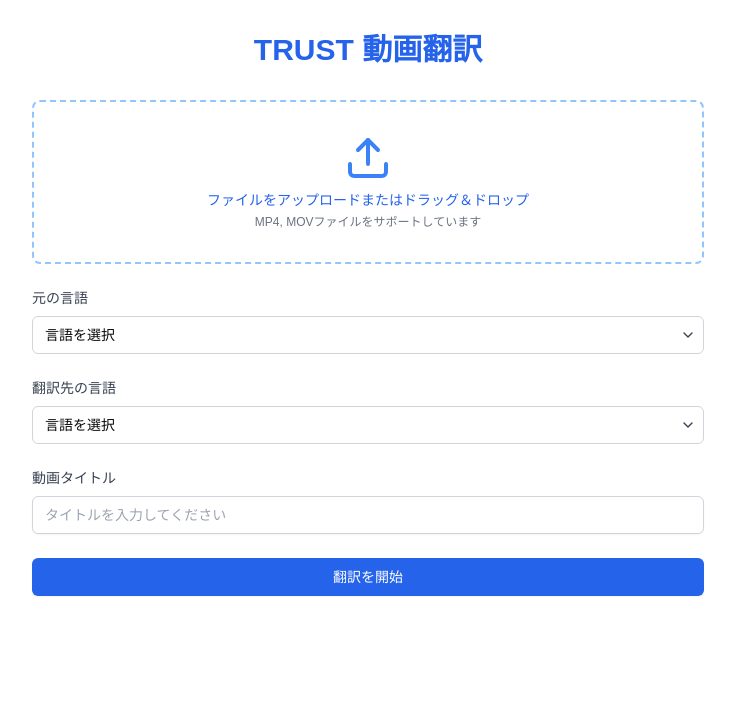
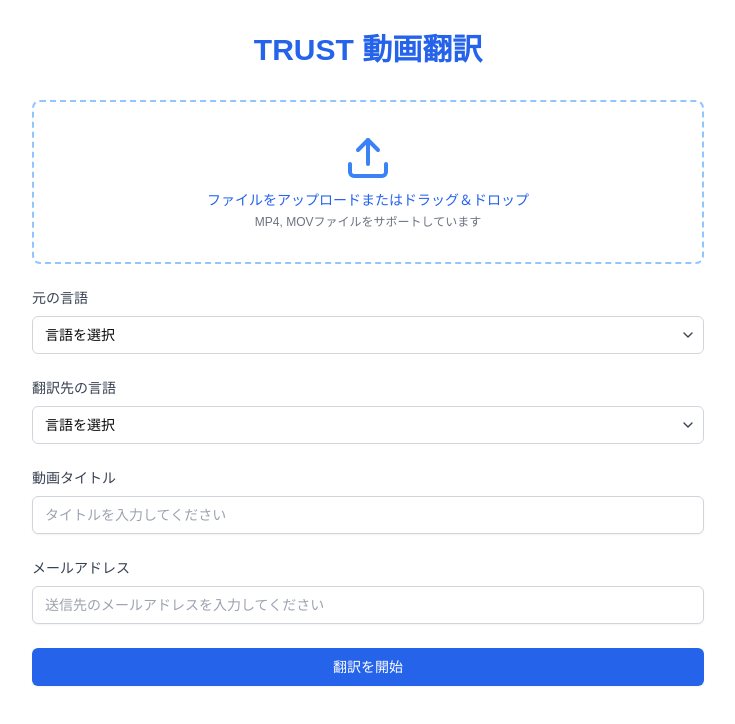
Before and after one commit to K-Irwin8/TrustVideoTranslate, a Next.js app: page /translate in a window 1280 px wide. Shown: the top 724 px of the page, without its empty margins (272-1007 px from the left). Built offline with nearby package versions, Linux system fonts and the light colour scheme.

Commit message:
Added email input form

```diff
--- a/src/components/translate/video-translation-form.tsx
+++ b/src/components/translate/video-translation-form.tsx
@@ -124,6 +124,20 @@ export function VideoTranslationForm() {
           />
         </div>
 
+        <div className="space-y-2">
+          <label htmlFor="user-email" className="block text-sm font-medium text-gray-700">
+            メールアドレス
+          </label>
+          <input
+            type="text"
+            id="video-title"
+            value={title}
+            onChange={(e) => setTitle(e.target.value)}
+            className="block w-full px-3 py-2 border border-gray-300 rounded-md shadow-sm focus:outline-none focus:ring-blue-500 focus:border-blue-500 sm:text-sm"
+            placeholder="送信先のメールアドレスを入力してください"
+          />
+        </div>
+
         <button
           type="submit"
           className="w-full flex justify-center py-2 px-4 border border-transparent rounded-md shadow-sm text-sm font-medium text-white bg-blue-600 hover:bg-blue-700 focus:outline-none focus:ring-2 focus:ring-offset-2 focus:ring-blue-500"
```
